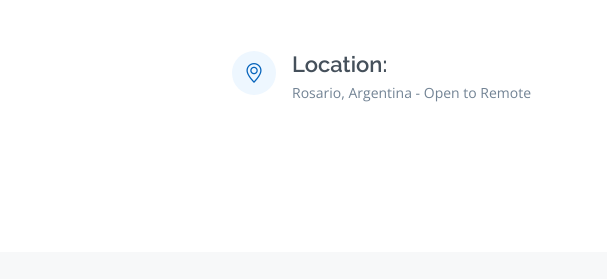
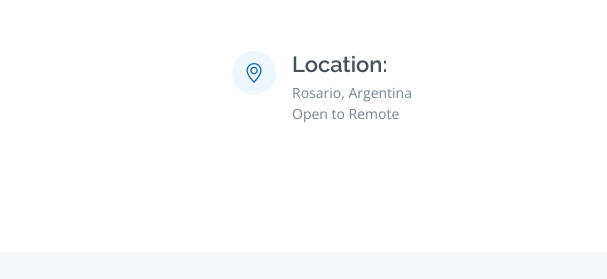
Before and after one commit to LucasETrigo/my-portfolio, a plain HTML site: page index.html in a window 1280 px wide. Shown: the part 3215-3494 px from the top of the page, 0-607 px from the left. Drawn offline with nearby package versions, Linux system fonts and the light colour scheme.

Commit message:
Second fix contact section

```diff
--- a/index.html
+++ b/index.html
@@ -263,7 +263,8 @@
                 <div class="address">
                   <i class="bi bi-geo-alt"></i>
                   <h4>Location:</h4>
-                  <p>Rosario, Argentina - Open to Remote</p>
+                  <p>Rosario, Argentina <br>
+                    Open to Remote</p>
                 </div>
               </div>
             </div>
```
